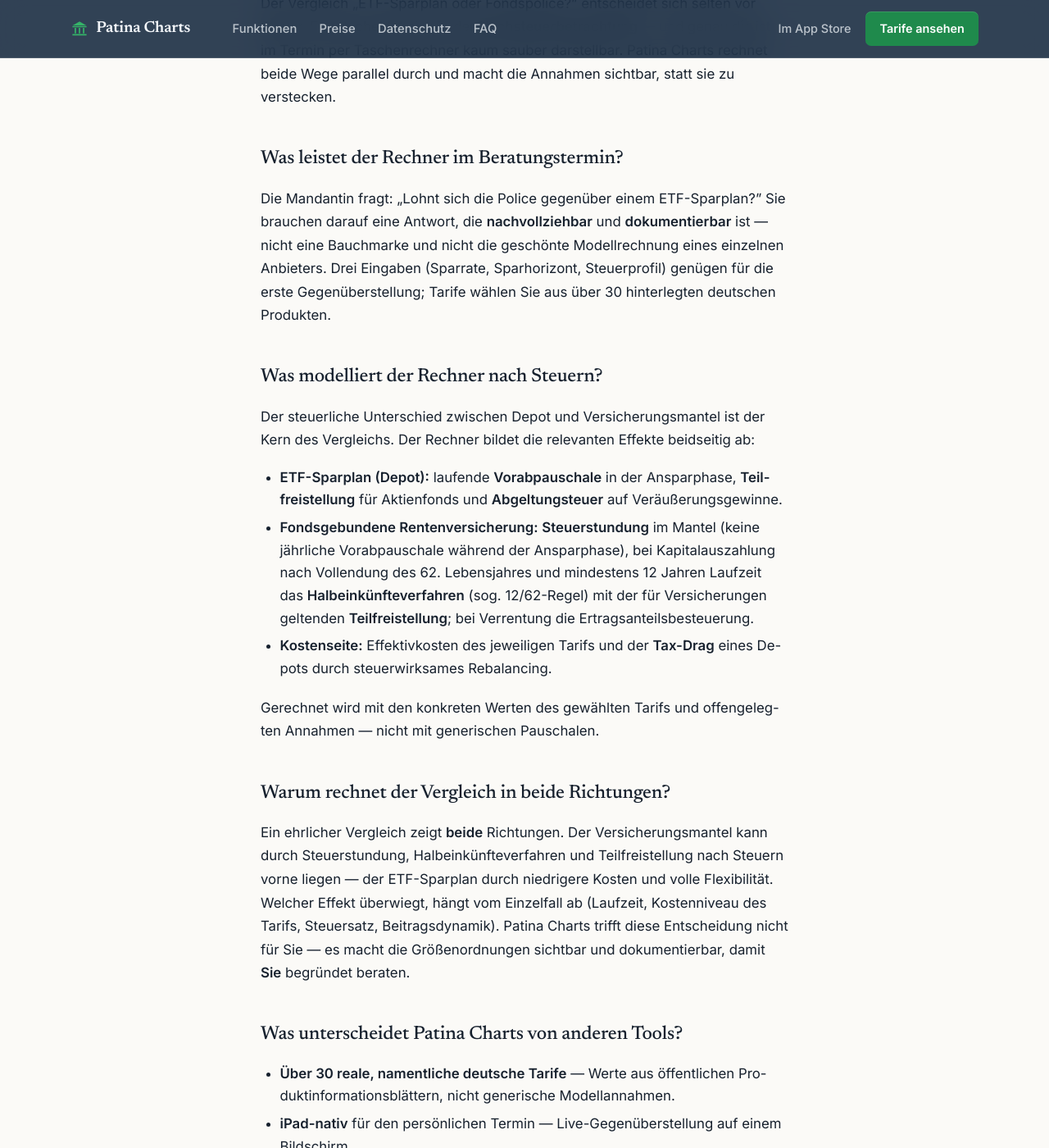
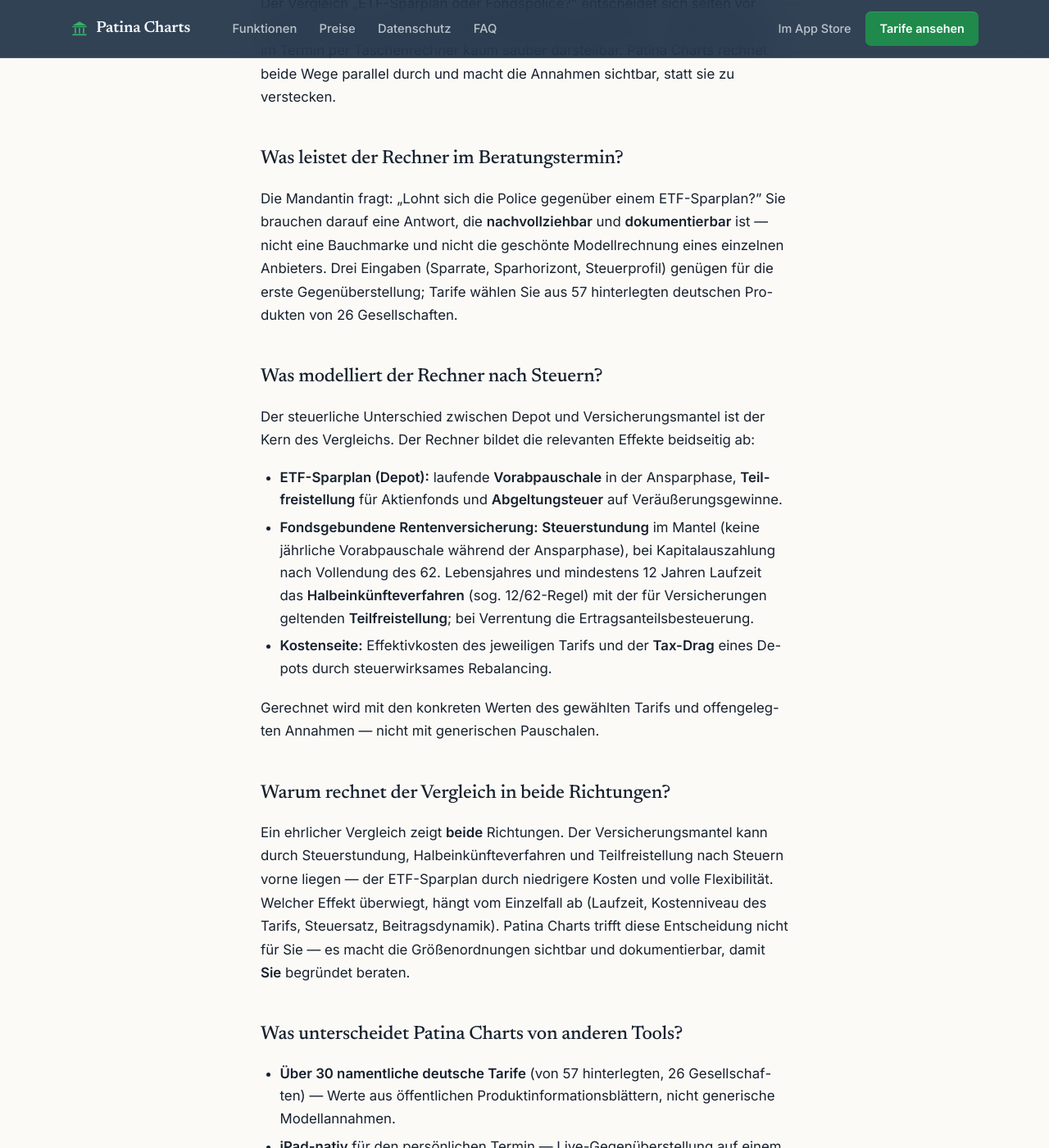
Before and after one commit to nyko073006/patina-charts-website, a Jekyll site: the page built from _funktionen/fondspolice-etf-vergleich.md, in a window 1280 px wide and 1400 px high, scrolled down 628 px. Shown: the whole window at 82% size. Built offline with Jekyll 4.4.1, drawn with Linux system fonts in a browser that asks for light colours.

Commit message:
seo(H2): reconcile tariff count sitewide (57 total / 30+ named subset)
Removes the contradiction between "über 30 / 30+" and "57 Tarife von 26
Gesellschaften". Canonical framing everywhere now: 57 tariffs from 26 German
insurers are on file (total), of which 30+ are named and fully tax-modelled
(the subset). Touches the hero, the feature grid, and the feature page.

Co-Authored-By: Claude Opus 4.8 (1M context) <noreply@anthropic.com>

```diff
--- a/_funktionen/fondspolice-etf-vergleich.md
+++ b/_funktionen/fondspolice-etf-vergleich.md
@@ -39,8 +39,8 @@ und macht die Annahmen sichtbar, statt sie zu verstecken.
 Die Mandantin fragt: „Lohnt sich die Police gegenüber einem ETF-Sparplan?" Sie brauchen darauf
 eine Antwort, die **nachvollziehbar** und **dokumentierbar** ist — nicht eine Bauchmarke und
 nicht die geschönte Modellrechnung eines einzelnen Anbieters. Drei Eingaben (Sparrate,
-Sparhorizont, Steuerprofil) genügen für die erste Gegenüberstellung; Tarife wählen Sie aus über
-30 hinterlegten deutschen Produkten.
+Sparhorizont, Steuerprofil) genügen für die erste Gegenüberstellung; Tarife wählen Sie aus 57
+hinterlegten deutschen Produkten von 26 Gesellschaften.
 
 ## Was modelliert der Rechner nach Steuern?
 
@@ -71,8 +71,8 @@ dokumentierbar, damit **Sie** begründet beraten.
 
 ## Was unterscheidet Patina Charts von anderen Tools?
 
-- **Über 30 reale, namentliche deutsche Tarife** — Werte aus öffentlichen
-  Produktinformationsblättern, nicht generische Modellannahmen.
+- **Über 30 namentliche deutsche Tarife** (von 57 hinterlegten, 26 Gesellschaften) — Werte aus
+  öffentlichen Produktinformationsblättern, nicht generische Modellannahmen.
 - **iPad-nativ** für den persönlichen Termin — Live-Gegenüberstellung auf einem Bildschirm.
 - **Datenschutz im Vertrieb:** Mandantendaten bleiben lokal auf dem Gerät (SwiftData), kein
   Cloud-Zwang, in der Regel **kein Auftragsverarbeitungsvertrag** für Mandantendaten nötig.
```
Also changed, not shown: index.md (+3 -3 lines).
